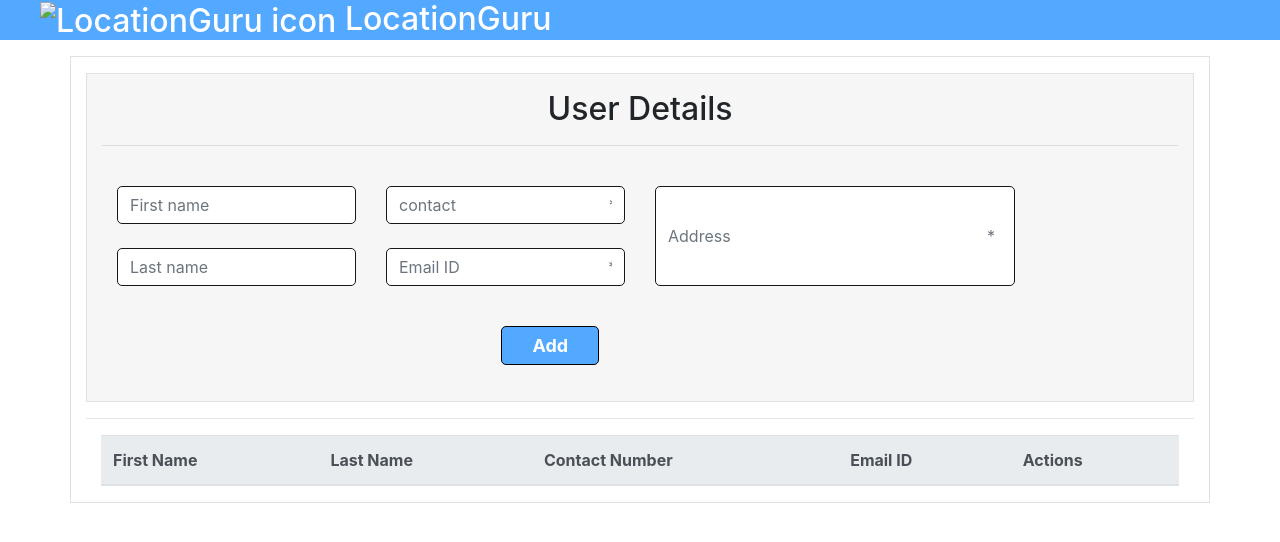
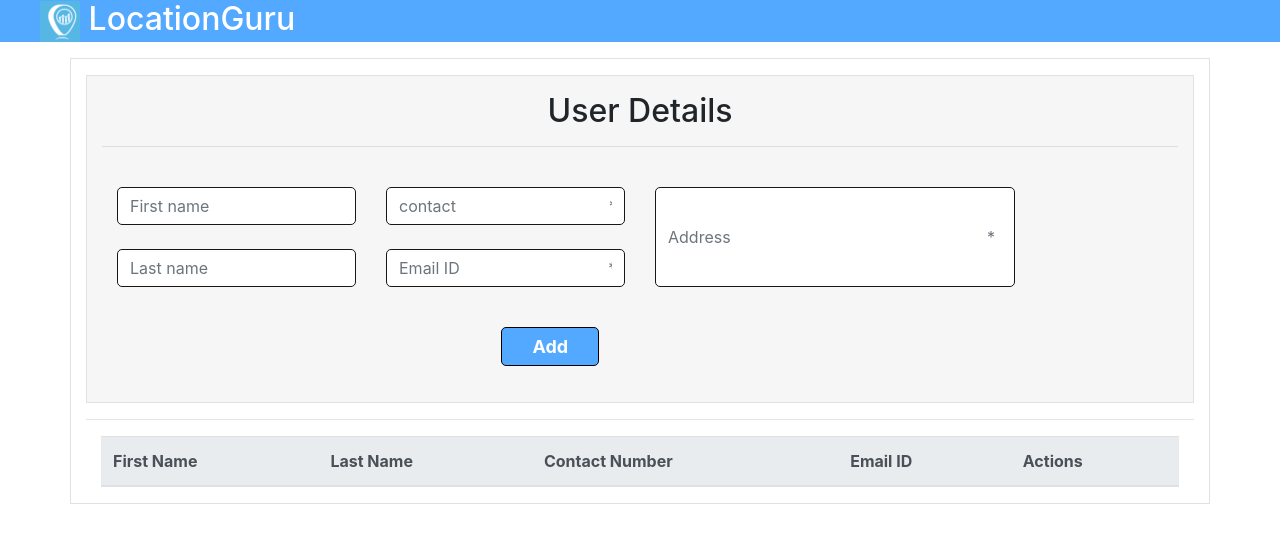
Before and after one commit to Ravi-Kushwah/form, a plain HTML site: page index.html in a window 1280 px wide. Drawn offline with nearby package versions, Linux system fonts and the light colour scheme; the site is published under a folder, as on GitHub Pages, so addresses that start at the root find nothing.

Commit message:
Update index.html

```diff
--- a/index.html
+++ b/index.html
@@ -15,7 +15,7 @@
     <nav style="background-color: rgb(83, 169, 255); " id="top">
         <ul>
             <H2 style="color:white; align-self: auto">
-                <img src="/icon.PNG " width="40" alt="LocationGuru icon"> LocationGuru </H2>
+                <img src="icon.PNG " width="40" alt="LocationGuru icon"> LocationGuru </H2>
         </ul>
     </nav>
     <div class=" container border">
```
